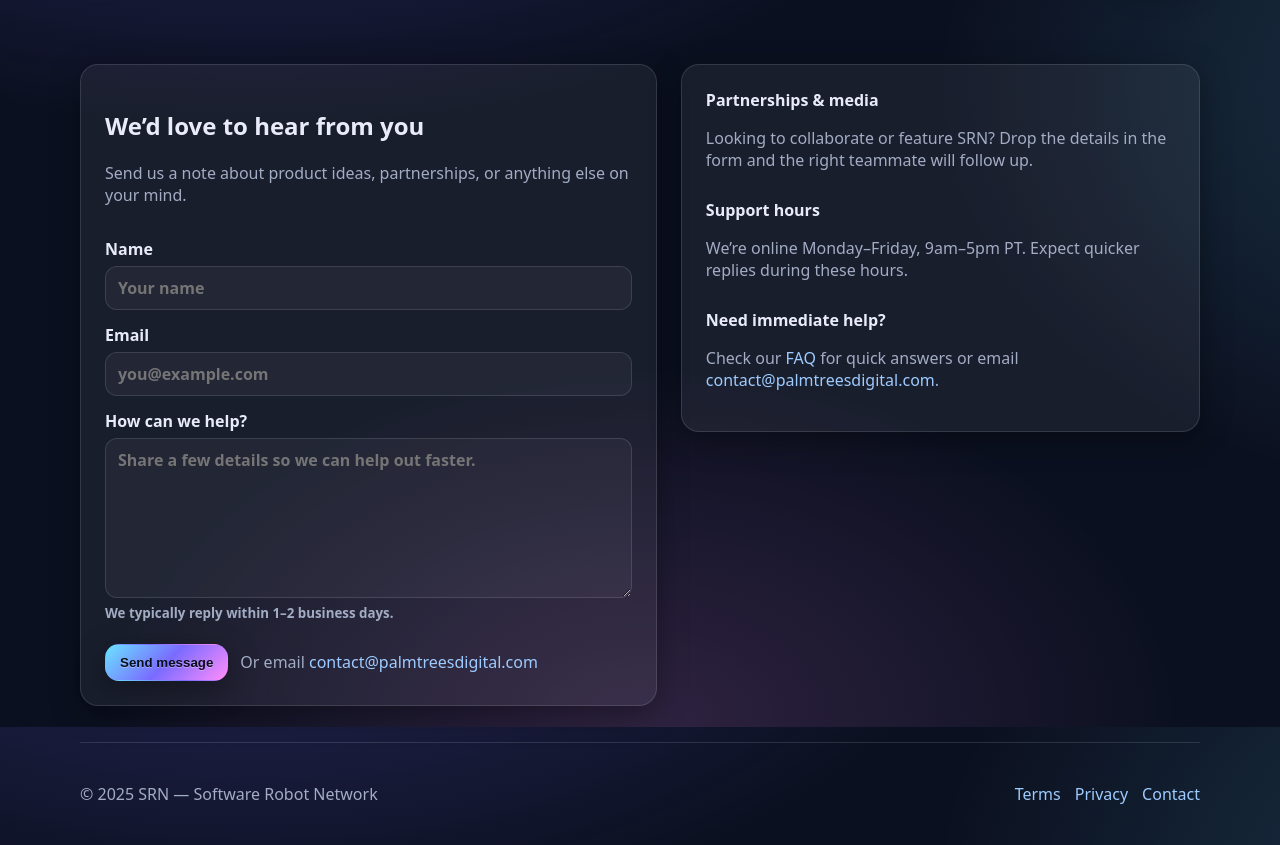
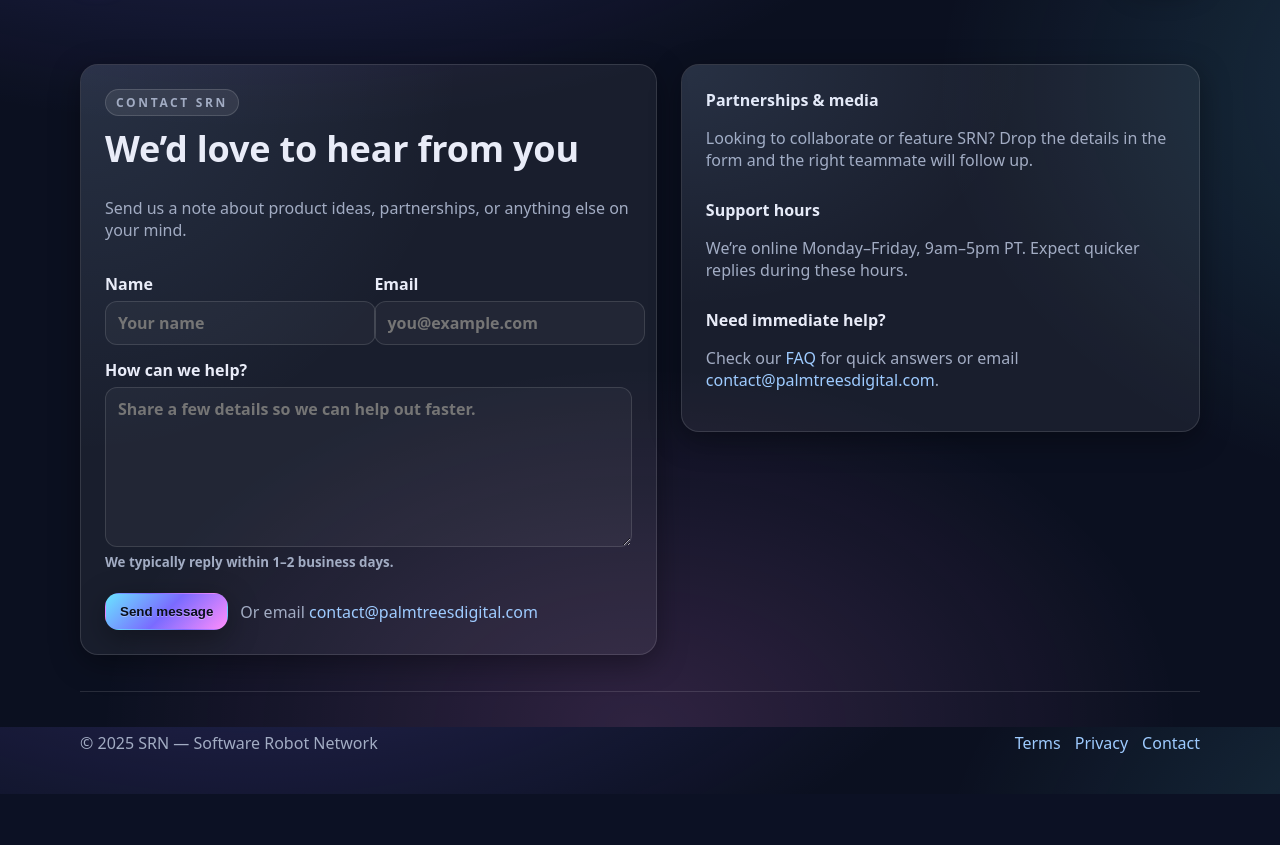
Before and after one commit to jakins177/srnmain-site, a PHP site: page /pages/contact.php in a window 1280 px wide. Shown: the part 73-918 px from the top of the page. After the commit the page ends 867 px from the top, so only its background shows below. Run offline with PHP 8.4, Linux system fonts and the light colour scheme.

Commit message:
Polish contact form layout and styling

```diff
--- a/assets/css/style.css
+++ b/assets/css/style.css
@@ -161,6 +161,17 @@
   display: grid;
   gap: 16px;
   box-shadow: var(--shadow);
+  position: relative;
+  overflow: hidden;
+}
+
+.contact-card::before {
+  content: "";
+  position: absolute;
+  inset: 0;
+  background: radial-gradient(120% 120% at 0% 0%, rgba(158,203,255,.12), transparent 55%);
+  opacity: .9;
+  pointer-events: none;
 }
 
 .contact-form {
@@ -168,10 +179,41 @@
   gap: 14px;
 }
 
+.contact-header {
+  display: grid;
+  gap: 8px;
+  position: relative;
+  z-index: 1;
+}
+
+.contact-header h1 {
+  margin: 0;
+  font-size: clamp(28px, 4vw, 36px);
+  letter-spacing: -.2px;
+}
+
+.eyebrow {
+  display: inline-flex;
+  align-items: center;
+  gap: 6px;
+  font-size: 12px;
+  font-weight: 700;
+  text-transform: uppercase;
+  letter-spacing: .22em;
+  color: var(--muted);
+  padding: 4px 10px;
+  border-radius: 999px;
+  background: rgba(255,255,255,.08);
+  border: 1px solid rgba(255,255,255,.14);
+  width: max-content;
+}
+
 .contact-form label {
   display: grid;
   gap: 6px;
   font-weight: 600;
+  position: relative;
+  z-index: 1;
 }
 
 .contact-form input,
@@ -182,6 +224,7 @@
   background: rgba(255,255,255,.04);
   color: var(--text);
   font: inherit;
+  transition: border-color .25s ease, box-shadow .25s ease, background .25s ease;
 }
 
 .contact-form textarea {
@@ -191,6 +234,58 @@
 
 .contact-form small {
   color: var(--muted);
+}
+
+.contact-form input:focus,
+.contact-form textarea:focus {
+  outline: none;
+  border-color: rgba(158,203,255,.8);
+  box-shadow: 0 0 0 3px rgba(158,203,255,.18);
+  background: rgba(255,255,255,.08);
+}
+
+.contact-form .form-grid {
+  display: grid;
+  gap: 12px;
+}
+
+@media (min-width: 640px) {
+  .contact-form .form-grid {
+    grid-template-columns: repeat(2, minmax(0, 1fr));
+  }
+}
+
+.contact-form .cta-row {
+  position: relative;
+  z-index: 1;
+}
+
+.message {
+  position: relative;
+  z-index: 1;
+  border-radius: 14px;
+  padding: 14px 16px;
+  display: grid;
+  gap: 6px;
+  border: 1px solid transparent;
+  background: rgba(255,255,255,.05);
+}
+
+.message.success {
+  border-color: rgba(59,209,127,.4);
+  background: rgba(59,209,127,.16);
+  color: #d8ffe9;
+}
+
+.message.error {
+  border-color: rgba(255,125,125,.5);
+  background: rgba(255,125,125,.14);
+  color: #ffd5d5;
+}
+
+.contact-meta {
+  position: relative;
+  z-index: 1;
 }
 
 .contact-meta {
@@ -216,22 +311,3 @@
 }
 @keyframes rise { from { transform: translateY(10px); opacity: 0 } }
 @keyframes fadeSlide { from { transform: translateY(8px); opacity: 0 } }
-
-.message {
-  padding: 12px;
-  border-radius: 12px;
-  margin-bottom: 16px;
-  border: 1px solid transparent;
-}
-
-.message.success {
-  background-color: rgba(59, 209, 127, 0.1);
-  border-color: var(--good);
-  color: var(--good);
-}
-
-.message.error {
-  background-color: rgba(255, 125, 125, 0.1);
-  border-color: var(--danger);
-  color: var(--danger);
-}
--- a/pages/contact.php
+++ b/pages/contact.php
@@ -122,7 +122,8 @@
   <main class="section container" style="padding-top: 4rem;">
     <div class="contact-layout">
       <section class="contact-card">
-        <header>
+        <header class="contact-header">
+          <span class="eyebrow">Contact SRN</span>
           <h1>We’d love to hear from you</h1>
           <p class="subtle">Send us a note about product ideas, partnerships, or anything else on your mind.</p>
         </header>
@@ -145,6 +146,7 @@
         <form method="POST" class="contact-form" novalidate>
           <input type="hidden" name="csrf_token" value="<?php echo htmlspecialchars($csrf_token, ENT_QUOTES, 'UTF-8'); ?>" />
 
+          <div class="form-grid">
             <label for="contact-name">Name
               <input id="contact-name" name="name" type="text" required maxlength="255" placeholder="Your name" value="<?php echo htmlspecialchars($name, ENT_QUOTES, 'UTF-8'); ?>" />
             </label>
@@ -152,6 +154,7 @@
             <label for="contact-email">Email
               <input id="contact-email" name="email" type="email" required maxlength="255" placeholder="you@example.com" value="<?php echo htmlspecialchars($email, ENT_QUOTES, 'UTF-8'); ?>" />
             </label>
+          </div>
 
           <label for="contact-message">How can we help?
             <textarea id="contact-message" name="message" required minlength="10" maxlength="4000" placeholder="Share a few details so we can help out faster."><?php echo htmlspecialchars($message, ENT_QUOTES, 'UTF-8'); ?></textarea>
```
Lines whose indentation alone changed are shown as unchanged.
